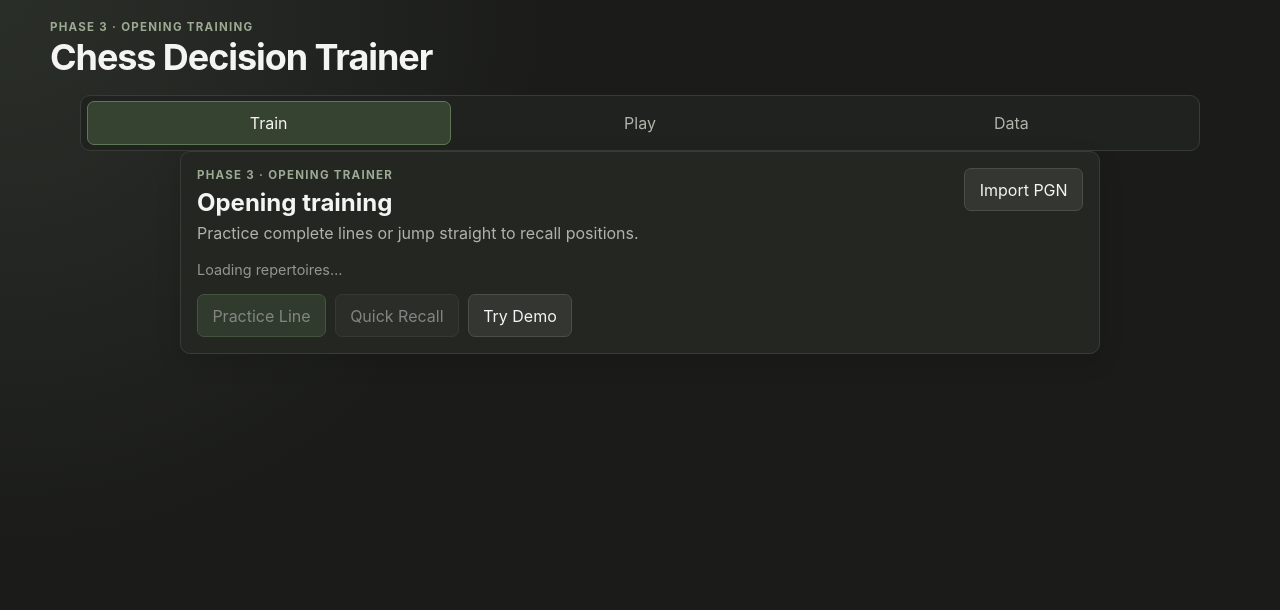
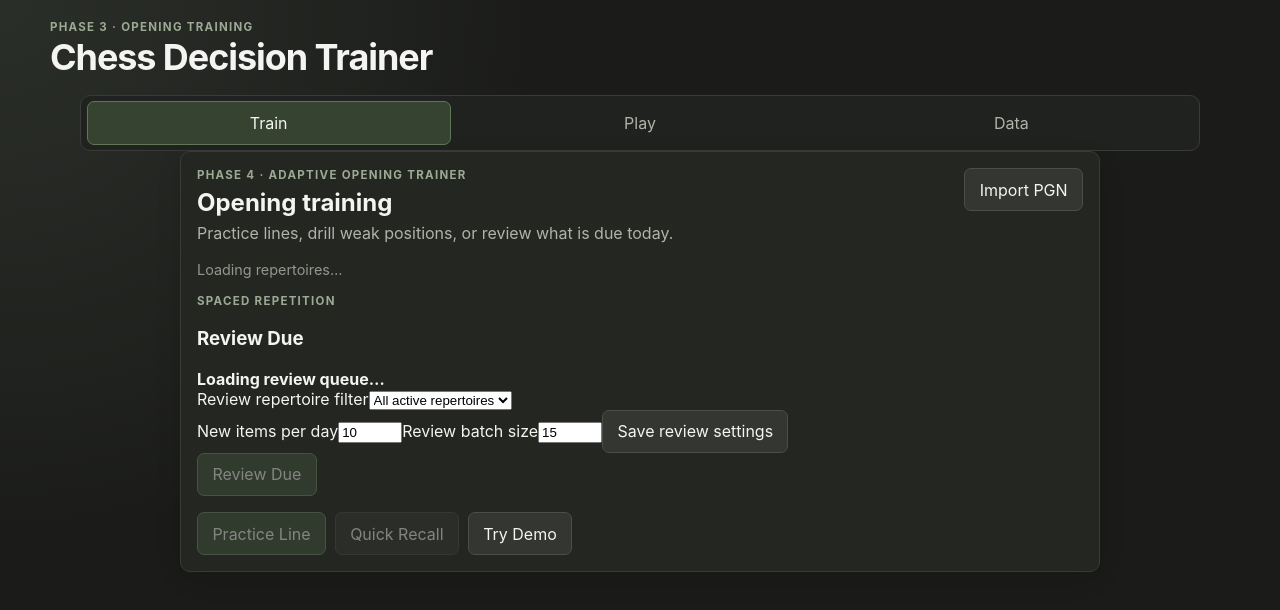
Before and after one commit to marcg129/chess-decision-trainer, a React (Vite) app: page / in a window 1280 px wide. Shown: the top 610 px of the page. Built offline with nearby package versions, Linux system fonts and the light colour scheme; what ts-fsrs would draw is missing.

Commit message:
feat: add review due controls to training home

```diff
--- a/src/components/OpeningTrainingHome.tsx
+++ b/src/components/OpeningTrainingHome.tsx
@@ -2,8 +2,15 @@ import { useEffect, useMemo, useState } from 'react';
 import '../openingTraining.css';
 import { DEMO_REPERTOIRE_ID } from '../openings/demoPgn';
 import type { OpeningTrainingMode } from '../openings/training/types';
-import { getBrowserOpeningTrainingService } from '../persistence/browserRepository';
+import {
+  getBrowserOpeningTrainingService,
+  getBrowserReviewTrainingService,
+} from '../persistence/browserRepository';
 import type { OpeningTrainingService } from '../services/openingTrainingService';
+import type {
+  ReviewOverview,
+  ReviewTrainingService,
+} from '../services/reviewTrainingService';
 import type { EntityId, Repertoire } from '../training/types';
 
 export type TrainingLaunchRequest = {
@@ -11,9 +18,15 @@ export type TrainingLaunchRequest = {
   mode: OpeningTrainingMode;
 };
 
+export type ReviewLaunchRequest = {
+  repertoireId?: EntityId;
+};
+
 type OpeningTrainingHomeProps = {
   service?: OpeningTrainingService;
+  reviewService?: ReviewTrainingService;
   onLaunch: (request: TrainingLaunchRequest) => void;
+  onReview: (request: ReviewLaunchRequest) => void;
   onImport: () => void;
 };
 
@@ -21,16 +34,37 @@ function errorMessage(error: unknown): string {
   return error instanceof Error ? error.message : 'Unable to load opening repertoires.';
 }
 
+function validSettings(newItemsPerDay: number, batchSize: number): boolean {
+  return Number.isInteger(newItemsPerDay)
+    && newItemsPerDay >= 0
+    && newItemsPerDay <= 100
+    && Number.isInteger(batchSize)
+    && batchSize >= 1
+    && batchSize <= 100;
+}
+
 export function OpeningTrainingHome({
   service,
+  reviewService,
   onLaunch,
+  onReview,
   onImport,
 }: OpeningTrainingHomeProps) {
   const client = useMemo(() => service ?? getBrowserOpeningTrainingService(), [service]);
+  const reviewClient = useMemo(
+    () => reviewService ?? getBrowserReviewTrainingService(),
+    [reviewService],
+  );
   const [repertoires, setRepertoires] = useState<Repertoire[]>([]);
   const [selectedId, setSelectedId] = useState<EntityId | null>(null);
+  const [reviewFilterId, setReviewFilterId] = useState<EntityId | ''>('');
+  const [reviewOverview, setReviewOverview] = useState<ReviewOverview | null>(null);
+  const [newItemsPerDay, setNewItemsPerDay] = useState('10');
+  const [batchSize, setBatchSize] = useState('15');
   const [loading, setLoading] = useState(true);
+  const [reviewLoading, setReviewLoading] = useState(true);
   const [demoBusy, setDemoBusy] = useState(false);
+  const [settingsBusy, setSettingsBusy] = useState(false);
   const [error, setError] = useState<string | null>(null);
 
   useEffect(() => {
@@ -44,6 +78,8 @@ export function OpeningTrainingHome({
           if (current && items.some((item) => item.id === current)) return current;
           return items[0]?.id ?? null;
         });
+        setReviewFilterId((current) =>
+          current && !items.some((item) => item.id === current) ? '' : current);
       } catch (caught) {
         if (active) setError(errorMessage(caught));
       } finally {
@@ -54,6 +90,29 @@ export function OpeningTrainingHome({
       active = false;
     };
   }, [client]);
+
+  useEffect(() => {
+    let active = true;
+    setReviewLoading(true);
+    void (async () => {
+      try {
+        const overview = await reviewClient.getOverview(
+          reviewFilterId ? { repertoireId: reviewFilterId } : {},
+        );
+        if (!active) return;
+        setReviewOverview(overview);
+        setNewItemsPerDay(String(overview.settings.newItemsPerDay));
+        setBatchSize(String(overview.settings.batchSize));
+      } catch (caught) {
+        if (active) setError(errorMessage(caught));
+      } finally {
+        if (active) setReviewLoading(false);
+      }
+    })();
+    return () => {
+      active = false;
+    };
+  }, [reviewClient, reviewFilterId]);
 
   const launch = (mode: OpeningTrainingMode) => {
     if (!selectedId) return;
@@ -73,13 +132,40 @@ export function OpeningTrainingHome({
     }
   };
 
+  const parsedNewItems = Number(newItemsPerDay);
+  const parsedBatchSize = Number(batchSize);
+  const settingsAreValid = validSettings(parsedNewItems, parsedBatchSize);
+
+  const saveReviewSettings = async () => {
+    if (!settingsAreValid) return;
+    setSettingsBusy(true);
+    setError(null);
+    try {
+      const settings = await reviewClient.updateSettings({
+        newItemsPerDay: parsedNewItems,
+        batchSize: parsedBatchSize,
+      });
+      setNewItemsPerDay(String(settings.newItemsPerDay));
+      setBatchSize(String(settings.batchSize));
+      setReviewOverview((current) =>
+        current ? { ...current, settings } : current);
+    } catch (caught) {
+      setError(errorMessage(caught));
+    } finally {
+      setSettingsBusy(false);
+    }
+  };
+
+  const reviewCount = (reviewOverview?.dueCount ?? 0)
+    + (reviewOverview?.newAvailable ?? 0);
+
   return (
     <section className="opening-home" aria-labelledby="opening-home-heading">
       <div className="opening-home__header">
         <div>
-          <p className="panel-kicker">Phase 3 · Opening trainer</p>
+          <p className="panel-kicker">Phase 4 · Adaptive opening trainer</p>
           <h2 id="opening-home-heading">Opening training</h2>
-          <p>Practice complete lines or jump straight to recall positions.</p>
+          <p>Practice lines, drill weak positions, or review what is due today.</p>
         </div>
         <button type="button" onClick={onImport}>Import PGN</button>
       </div>
@@ -115,6 +201,77 @@ export function OpeningTrainingHome({
         </div>
       )}
 
+      <section className="opening-home__review" aria-labelledby="review-due-heading">
+        <div className="opening-home__review-heading">
+          <div>
+            <p className="panel-kicker">Spaced repetition</p>
+            <h3 id="review-due-heading">Review Due</h3>
+          </div>
+          <strong aria-live="polite">
+            {reviewLoading || !reviewOverview
+              ? 'Loading review queue…'
+              : `${reviewOverview.dueCount} due · ${reviewOverview.newAvailable} new available`}
+          </strong>
+        </div>
+
+        <label>
+          <span>Review repertoire filter</span>
+          <select
+            value={reviewFilterId}
+            onChange={(event) => setReviewFilterId(event.target.value)}
+          >
+            <option value="">All active repertoires</option>
+            {repertoires.map((repertoire) => (
+              <option key={repertoire.id} value={repertoire.id}>
+                {repertoire.name}
+              </option>
+            ))}
+          </select>
+        </label>
+
+        <div className="opening-home__review-settings">
+          <label>
+            <span>New items per day</span>
+            <input
+              type="number"
+              min="0"
+              max="100"
+              step="1"
+              value={newItemsPerDay}
+              onChange={(event) => setNewItemsPerDay(event.target.value)}
+            />
+          </label>
+          <label>
+            <span>Review batch size</span>
+            <input
+              type="number"
+              min="1"
+              max="100"
+              step="1"
+              value={batchSize}
+              onChange={(event) => setBatchSize(event.target.value)}
+            />
+          </label>
+          <button
+            type="button"
+            onClick={() => void saveReviewSettings()}
+            disabled={!settingsAreValid || settingsBusy}
+          >
+            {settingsBusy ? 'Saving…' : 'Save review settings'}
+          </button>
+        </div>
+
+        <button
+          type="button"
+          className="opening-home__primary"
+          onClick={() =>
+            onReview(reviewFilterId ? { repertoireId: reviewFilterId } : {})}
+          disabled={reviewLoading || reviewCount === 0}
+        >
+          Review Due
+        </button>
+      </section>
+
       <div className="opening-home__actions">
         <button
           type="button"
```
